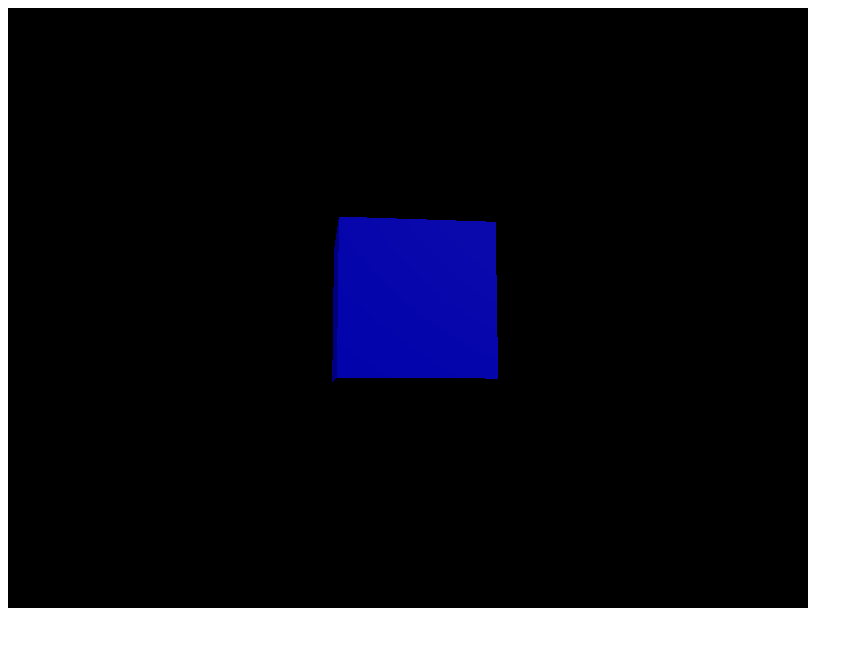
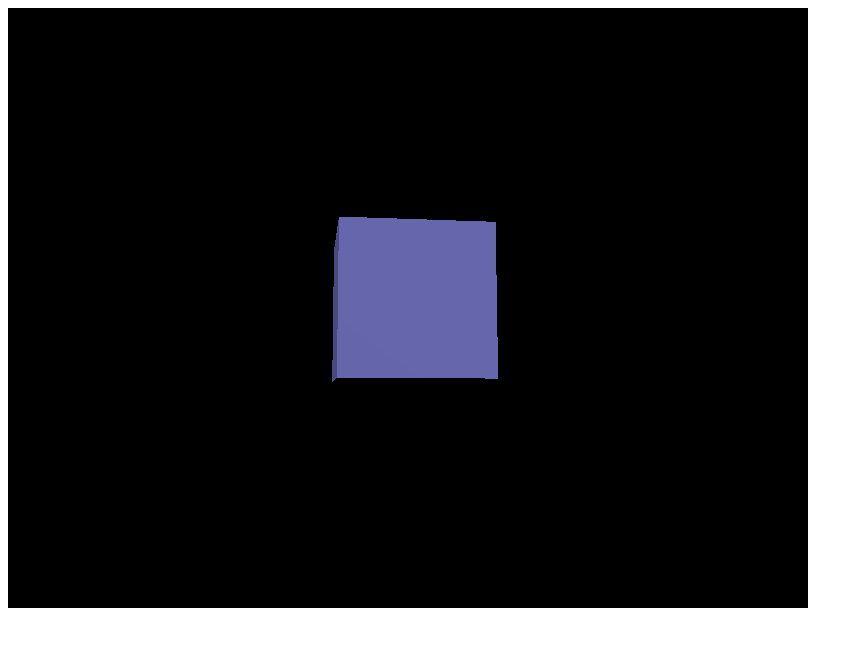
Before and after one commit to suzukiriu/CG_practice1, a plain HTML site: page index.html in a window 1280 px wide. Shown: the whole page, without its empty margins (0-863 px from the left). Drawn offline with nearby package versions, Linux system fonts and the light colour scheme.

Commit message:
箱色変更2

```diff
--- a/index.html
+++ b/index.html
@@ -30,7 +30,7 @@
 
     // 箱を作成
     var geometry = new THREE.BoxGeometry(1, 1, 1);
-    var material = new THREE.MeshPhongMaterial({ color: 0xff });
+    var material = new THREE.MeshPhongMaterial({ color: 0x9999ff });
     var box = new THREE.Mesh(geometry, material);
     box.position.z = -5;
     scene.add(box);
```
